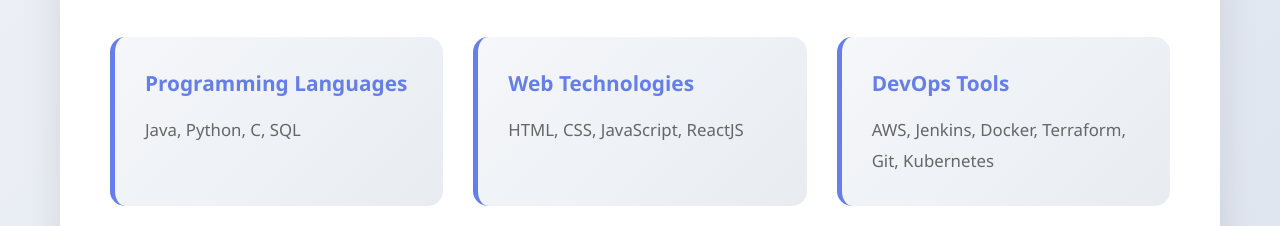
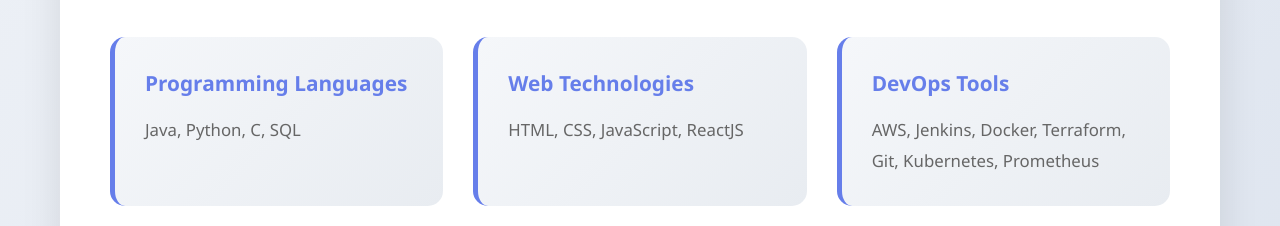
Before and after one commit to nikhilx144/Personal_Portfolio_CI_CD, a plain HTML site: page index.html in a window 1280 px wide. Shown: the part 1199-1425 px from the top of the page. Drawn offline with Linux system fonts and the light colour scheme.

Commit message:
added node exporter and prometheus ec2

```diff
--- a/index.html
+++ b/index.html
@@ -665,7 +665,7 @@
                 </div>
                 <div class="skill-category">
                     <h3>DevOps Tools</h3>
-                    <p>AWS, Jenkins, Docker, Terraform, Git, Kubernetes</p>
+                    <p>AWS, Jenkins, Docker, Terraform, Git, Kubernetes, Prometheus</p>
                 </div>
                 <div class="skill-category">
                     <h3>Operating Systems</h3>
```
